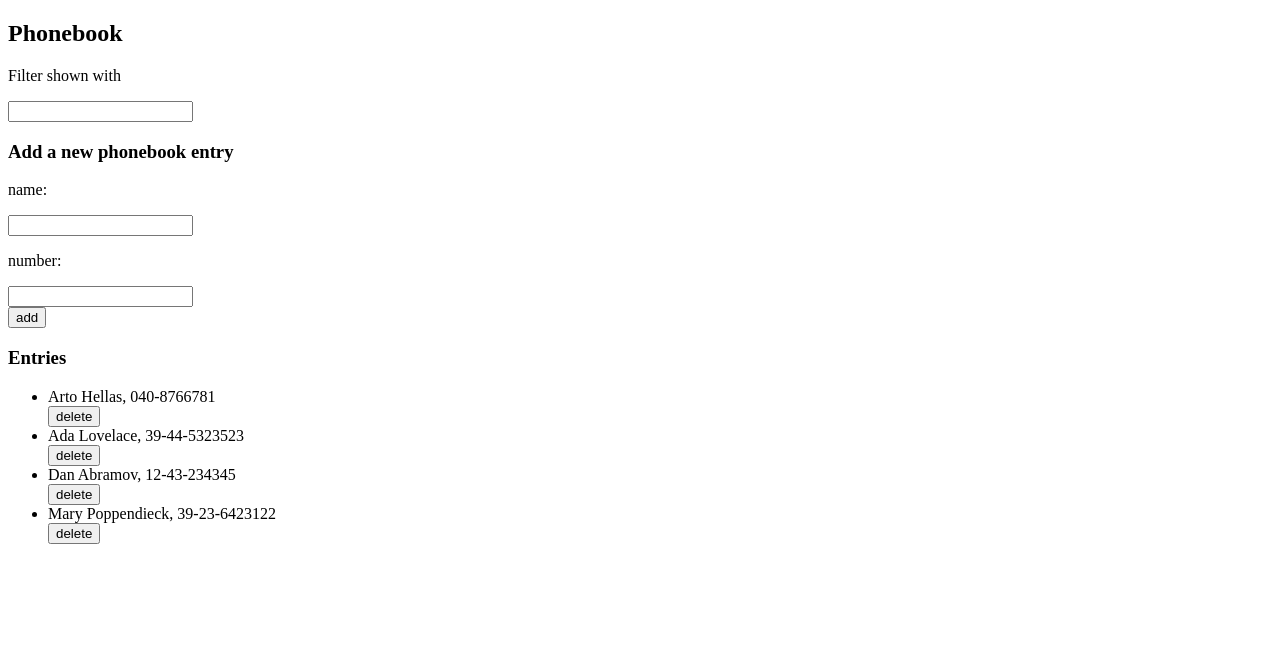
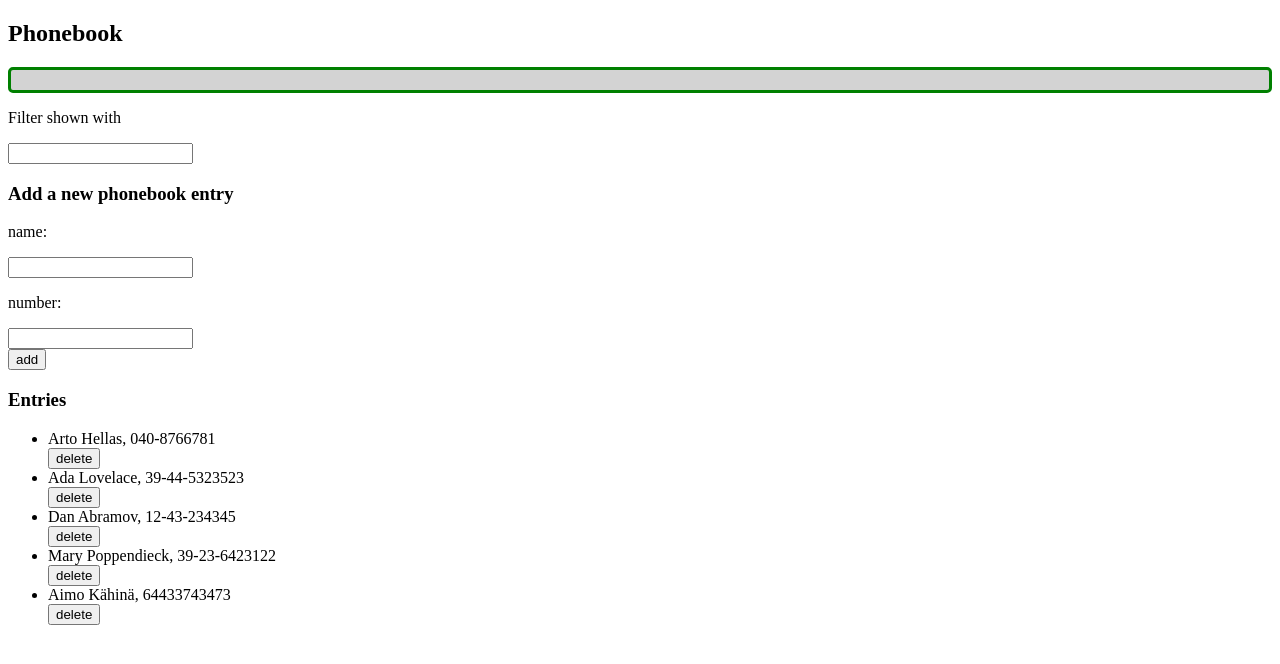
Before and after one commit to donmowgli/FSO19, a React (Create React App) app in the folder part2/puhelinluettelo/: page / in a window 1280 px wide. Shown: the top 664 px of the page. Built offline with nearby package versions, Linux system fonts and the light colour scheme; data requests are answered from the project's data file.

Commit message:
Osa 2.20 valmiina.

```diff
--- a/part2/puhelinluettelo/db.json
+++ b/part2/puhelinluettelo/db.json
@@ -19,6 +19,11 @@
       "name": "Mary Poppendieck",
       "number": "39-23-6423122",
       "id": 4
+    },
+    {
+      "name": "Aimo Kähinä",
+      "number": "64433743473",
+      "id": 5
     }
   ]
 }
--- a/part2/puhelinluettelo/src/App.js
+++ b/part2/puhelinluettelo/src/App.js
@@ -9,6 +9,8 @@ const App = () => {
   const [newNumber, setNewNumber] = useState('')
   const [comparator, setComparator] = useState('')
   const [showAll, setShowAll] = useState(true)
+  const [message, setMessage] = useState('')
+  const [error, setError] = useState(false)
 
   useEffect(() => {
     updateEntries()
@@ -25,10 +27,17 @@ const App = () => {
   const updateEntry = () => {
     if(window.confirm('Name ' + newName + ' is already on the list. Want to update the new number to the existing name entry?')){
       entries.forEach(ent => {
-        if(ent.name === newName) {entryService.update(ent.id, newEntry(newName, newNumber))}
+        if(ent.name === newName) {
+          entryService
+            .update(ent.id, newEntry(newName, newNumber))
+            .catch(error => {
+              handleMessage(`Seems like ${newName} is already removed from the server.`, true)
+            })
+        }
       })
     }
     updateEntries()
+    handleMessage(`Updated ${newName} succesfully to the server.`, false)
   }
 
   const addEntry = (event) => {
@@ -39,6 +48,7 @@ const App = () => {
     updateEntries()
     setNewName('')
     setNewNumber('')
+    handleMessage(`Added ${newEntryObject.name} succesfully to the server.`, false)
   }
 
   const entriesToShow = showAll
@@ -61,10 +71,36 @@ const App = () => {
   }
 
   const handleDelete = (entry) => {
+    const name = entry.name
     if(window.confirm('Delete ' + entry.name + '?')){
       entryService.remove(entry.id)
       updateEntries()
     }
+    handleMessage(`Deleted ${name} succesfully from the server.`, false)
+  }
+
+  const handleMessage = (newMessage, errorState) => {
+    setMessage(newMessage)
+    setError(errorState)
+    setTimeout(() => {
+      setMessage(null)
+      setMessage(false)
+    }, 5000)
+  }
+
+  const Notification = () => {
+    if(message === null) {return null}
+    if(error === false){
+      return (
+        <div className="message">
+          {message}
+        </div>
+      )
+    } else return (
+      <div className="error">
+        {message}
+      </div>
+    )
   }
 
   const Entry = ({ entry }) => {
@@ -79,6 +115,7 @@ const App = () => {
   return (
     <div>
       <h2>Phonebook</h2>
+      <Notification></Notification>
       <form>
         <div>
           <p>Filter shown with</p>
--- /dev/null
+++ b/part2/puhelinluettelo/src/index.css
@@ -0,0 +1,18 @@
+.message {
+    color: green;
+    background: lightgrey;
+    font-size: 20px;
+    border-style: solid;
+    border-radius: 5px;
+    padding: 10px;
+    margin-bottom: 10px;
+}
+.error {
+    color: red;
+    background: lightgrey;
+    font-size: 20px;
+    border-style: solid;
+    border-radius: 5px;
+    padding: 10px;
+    margin-bottom: 10px;
+  }
--- a/part2/puhelinluettelo/src/index.js
+++ b/part2/puhelinluettelo/src/index.js
@@ -1,6 +1,7 @@
 import ReactDOM from 'react-dom';
 import React from 'react';
 import App from './App';
+import './index.css'
 
 ReactDOM.render(
     <App />,
```
